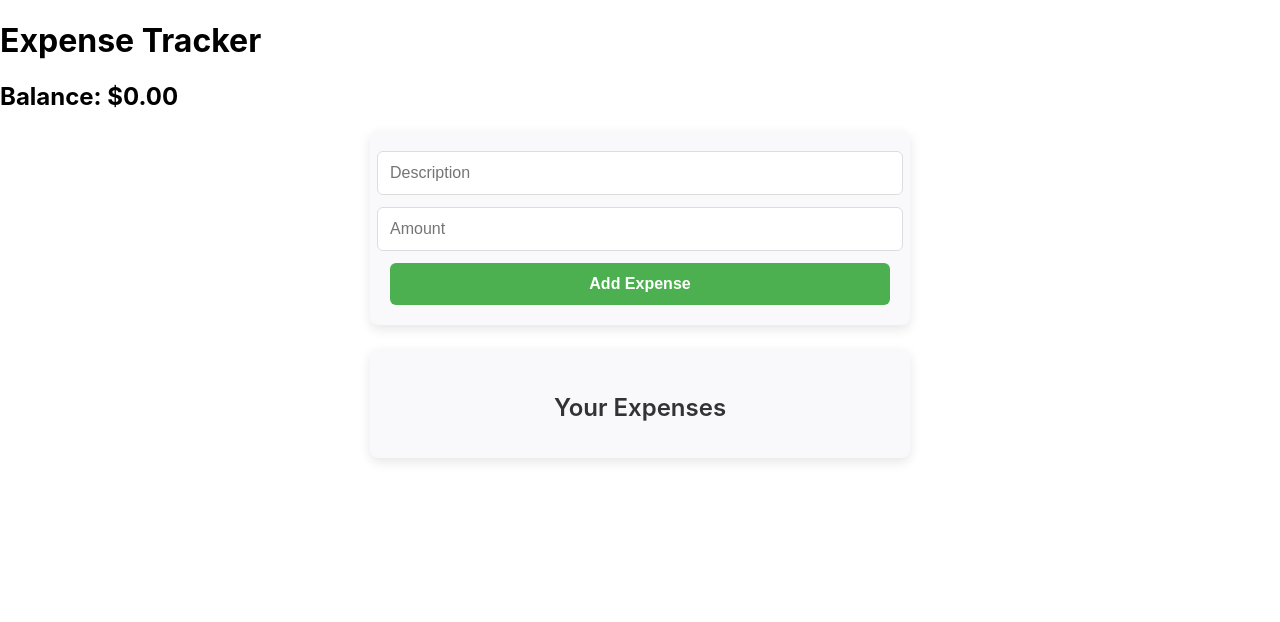
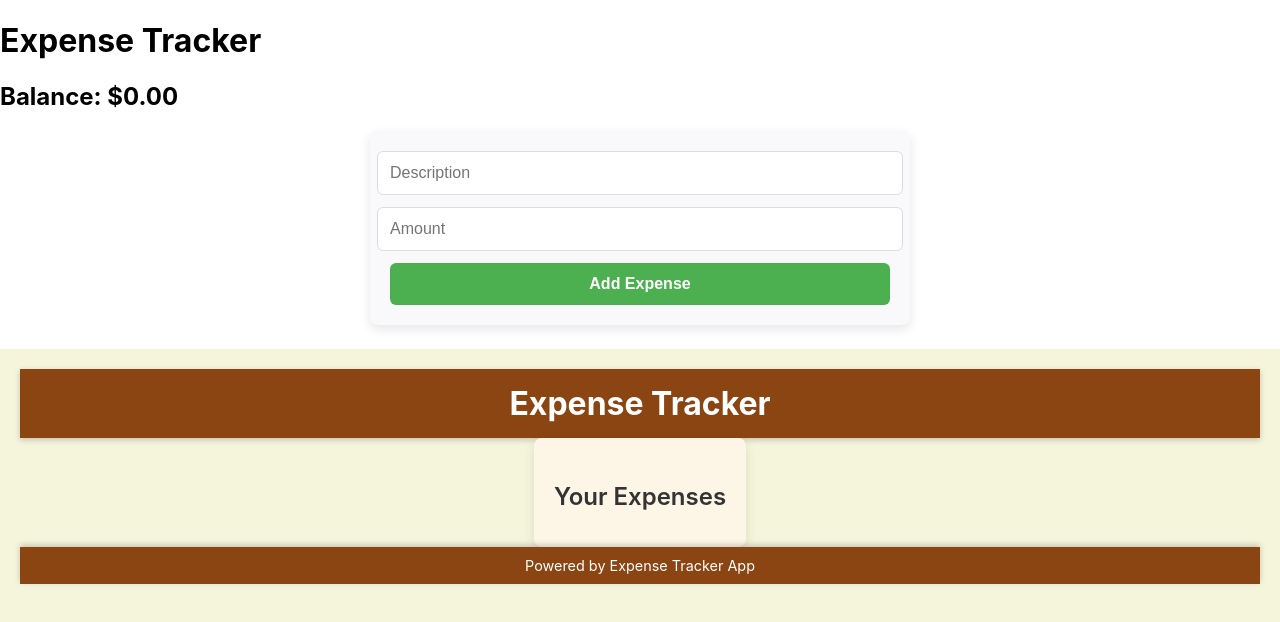
Before and after one commit to RushdaMansuri/Expense_Tracker_React, a React (Create React App) app in the folder expense-tracker/: page / in a window 1280 px wide. Shown: the top 622 px of the page. Built offline with nearby package versions, Linux system fonts and the light colour scheme.

Commit message:
Added header and footer

```diff
--- a/expense-tracker/src/components/ExpenseList.js
+++ b/expense-tracker/src/components/ExpenseList.js
@@ -1,9 +1,14 @@
+// ExpenseList.js
 import React from 'react';
+import Header from './Header';
+import Footer from './Footer';
 import '../css/ExpenseList.css';
 
 const ExpenseList = ({ expenses }) => {
   return (
-    <div className="expense-list">
+    <div className="expense-page">
+      <Header />
+      <main className="expense-list">
         <h3>Your Expenses</h3>
         <ul>
           {expenses.map((expense, index) => (
@@ -13,6 +18,8 @@ const ExpenseList = ({ expenses }) => {
             </li>
           ))}
         </ul>
+      </main>
+      <Footer />
     </div>
   );
 };
--- /dev/null
+++ b/expense-tracker/src/components/Footer.js
@@ -0,0 +1,13 @@
+// Footer.js
+import React from 'react';
+import '../css/Footer.css';
+
+const Footer = () => {
+  return (
+    <footer className="expense-footer">
+      <p>Powered by Expense Tracker App</p>
+    </footer>
+  );
+};
+
+export default Footer;
--- /dev/null
+++ b/expense-tracker/src/components/Header.js
@@ -0,0 +1,13 @@
+// Header.js
+import React from 'react';
+import '../css/Header.css';
+
+const Header = () => {
+  return (
+    <header className="expense-header">
+      <h1>Expense Tracker</h1>
+    </header>
+  );
+};
+
+export default Header;
--- a/expense-tracker/src/css/ExpenseList.css
+++ b/expense-tracker/src/css/ExpenseList.css
@@ -1,14 +1,27 @@
+/* ExpenseList.css */
+
+/* Page background */
+.expense-page {
+  background-color: #f5f5dc; /* Light beige */
+  min-height: 100vh;
+  display: flex;
+  flex-direction: column;
+  align-items: center;
+  color: #333;
+  padding: 20px;
+}
+
 /* Container styling */
 .expense-list {
+  background-color: #fdf5e6; /* Light beige tint */
   margin: 0 auto;
   max-width: 500px;
   padding: 20px;
-  background-color: #f9f9fb;
   border-radius: 8px;
   box-shadow: 0 4px 12px rgba(0, 0, 0, 0.1);
 }
 
-/* Header styling */
+/* Header within list */
 .expense-list h3 {
   text-align: center;
   color: #333;
@@ -30,7 +43,7 @@
   align-items: center;
   padding: 12px 16px;
   margin-bottom: 8px;
-  background-color: #ffffff;
+  background-color: #fffaf0; /* Complementary off-white color */
   border-radius: 6px;
   transition: box-shadow 0.2s ease;
   border: 1px solid #e0e0e0;
@@ -50,6 +63,6 @@
 /* Amount styling */
 .expense-amount {
   font-size: 1.1rem;
-  color: #ff5722;
+  color: #d2691e; /* Chocolate color */
   font-weight: 600;
 }
--- /dev/null
+++ b/expense-tracker/src/css/Footer.css
@@ -0,0 +1,14 @@
+/* Footer.css */
+.expense-footer {
+    background-color: #8b4513;
+    width: 100%;
+    padding: 10px 0;
+    text-align: center;
+    color: #fff;
+    box-shadow: 0 -2px 6px rgba(0, 0, 0, 0.2);
+  }
+
+  .expense-footer p {
+    margin: 0;
+    font-size: 0.9rem;
+  }
--- /dev/null
+++ b/expense-tracker/src/css/Header.css
@@ -0,0 +1,14 @@
+/* Header.css */
+.expense-header {
+    background-color: #8b4513; /* SaddleBrown color */
+    width: 100%;
+    padding: 15px 0;
+    text-align: center;
+    color: #fff;
+    box-shadow: 0 2px 6px rgba(0, 0, 0, 0.2);
+  }
+
+  .expense-header h1 {
+    font-size: 2rem;
+    margin: 0;
+  }
```
Also changed, not shown: expense-tracker/public/logo192.png (deleted), expense-tracker/public/logo512.png (deleted). Lines whose indentation alone changed are shown as unchanged.
